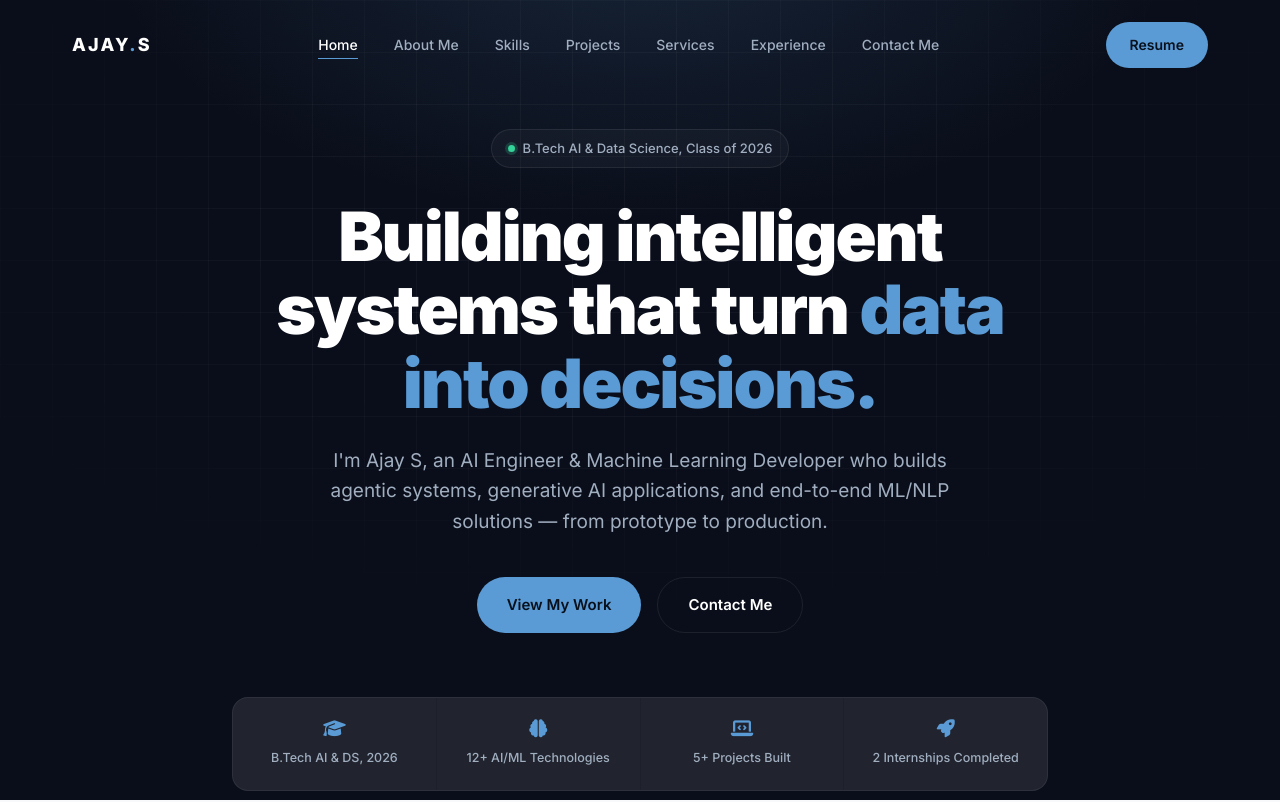
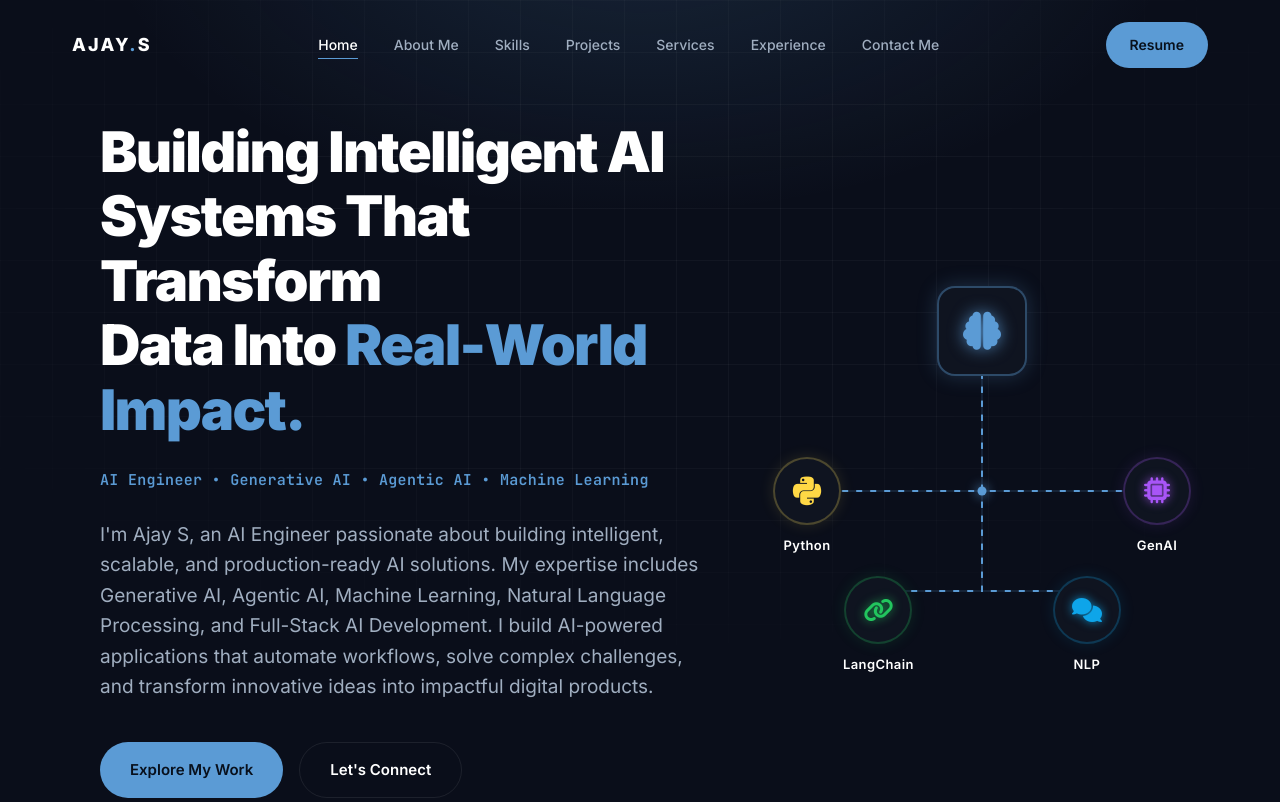
Before and after one commit to ajayspace-bit/My_Portfolio, a plain HTML site: page index.html in a window 1280 px wide. Shown: the top 802 px of the page. Drawn offline with nearby package versions, Linux system fonts and the light colour scheme.

Commit message:
Enhance portfolio UI and user experience

```diff
--- a/index.html
+++ b/index.html
@@ -36,19 +36,79 @@
 
 <!-- ============ HERO ============ -->
 <section class="hero" id="home">
-  <div class="container hero-inner">
-    <div class="hero-badge"><span class="dot"></span> B.Tech AI &amp; Data Science, Class of 2026</div>
-    <h1>Building intelligent systems that turn <span class="accent-text">data into decisions.</span></h1>
-    <p class="lede">I'm Ajay S, an AI Engineer &amp; Machine Learning Developer who builds agentic systems, generative AI applications, and end-to-end ML/NLP solutions — from prototype to production.</p>
-    <div class="hero-actions">
-      <a href="#projects" class="btn btn-primary">View My Work</a>
-      <a href="#contact" class="btn btn-outline">Contact Me</a>
-    </div>
-    <div class="stat-row reveal">
-      <div class="stat-item"><i class="fa-solid fa-graduation-cap"></i><div class="stat-label">B.Tech AI &amp; DS, 2026</div></div>
-      <div class="stat-item"><i class="fa-solid fa-brain"></i><div class="stat-label">12+ AI/ML Technologies</div></div>
-      <div class="stat-item"><i class="fa-solid fa-laptop-code"></i><div class="stat-label">5+ Projects Built</div></div>
-      <div class="stat-item"><i class="fa-solid fa-rocket"></i><div class="stat-label">2 Internships Completed</div></div>
+  <div class="hero-container">
+    <div class="hero-layout" style="display: flex; align-items: center; justify-content: space-between; gap: 48px; flex-wrap: wrap;">
+      <div class="hero-inner" style="text-align: left; max-width: 620px; flex: 1.2; min-width: 320px;">
+        <h1>Building Intelligent AI<br>Systems That Transform<br>Data Into <span class="accent-text">Real-World Impact.</span></h1>
+        <div class="hero-subheading">AI Engineer &bull; Generative AI &bull; Agentic AI &bull; Machine Learning</div>
+        <p class="lede" style="margin: 0 0 40px;">I'm Ajay S, an AI Engineer passionate about building intelligent, scalable, and production-ready AI solutions. My expertise includes Generative AI, Agentic AI, Machine Learning, Natural Language Processing, and Full-Stack AI Development. I build AI-powered applications that automate workflows, solve complex challenges, and transform innovative ideas into impactful digital products.</p>
+        <div class="hero-actions" style="justify-content: flex-start;">
+          <a href="#projects" class="btn btn-primary">Explore My Work</a>
+          <a href="#contact" class="btn btn-outline">Let's Connect</a>
+        </div>
+      </div>
+      <div class="hero-graphic" style="flex: 1; min-width: 320px; max-width: 500px; display: flex; justify-content: center; align-items: center; padding-right: 32px;">
+        <div class="diagram-container">
+          <!-- SVG Connector Lines -->
+          <svg class="diagram-svg" viewBox="0 0 450 450">
+            <!-- Background Static lines -->
+            <path class="diagram-line" d="M225,110 L225,225" />
+            <path class="diagram-line" d="M225,225 L84,225" />
+            <path class="diagram-line" d="M225,225 L366,225" />
+            <path class="diagram-line" d="M225,225 L225,325" />
+            <path class="diagram-line" d="M225,325 L120,325 L120,310" />
+            <path class="diagram-line" d="M225,325 L330,325 L330,310" />
+
+            <!-- Animated Active Lines -->
+            <path class="diagram-line-active" d="M225,110 L225,225 L84,225" />
+            <path class="diagram-line-active" d="M225,110 L225,225 L366,225" />
+            <path class="diagram-line-active" d="M225,225 L225,325 L120,325 L120,310" />
+            <path class="diagram-line-active" d="M225,225 L225,325 L330,325 L330,310" />
+
+            <!-- Center Junction Dot -->
+            <circle cx="225" cy="225" r="4.5" fill="#5B9BD5" style="filter: drop-shadow(0 0 6px #5B9BD5);" />
+          </svg>
+
+          <!-- Node 1: Brain (Central Node) -->
+          <div class="diagram-node" style="left: 180px; top: 20px;">
+            <div class="node-box node-brain">
+              <i class="fa-solid fa-brain" style="font-size: 38px; color: #5B9BD5; filter: drop-shadow(0 0 8px rgba(91, 155, 213, 0.75));"></i>
+            </div>
+          </div>
+
+          <!-- Node 2: Python -->
+          <div class="diagram-node" style="left: 16px; top: 191px;">
+            <div class="node-box node-circle node-python">
+              <i class="devicon-python-plain colored" style="font-size: 30px;"></i>
+            </div>
+            <span class="node-label">Python</span>
+          </div>
+
+          <!-- Node 3: GenAI -->
+          <div class="diagram-node" style="right: 16px; top: 191px;">
+            <div class="node-box node-circle node-genai">
+              <i class="fa-solid fa-microchip" style="font-size: 26px; color: #a855f7; filter: drop-shadow(0 0 5px rgba(168, 85, 247, 0.75));"></i>
+            </div>
+            <span class="node-label">GenAI</span>
+          </div>
+
+          <!-- Node 4: LangChain -->
+          <div class="diagram-node" style="left: 86px; top: 310px;">
+            <div class="node-box node-circle node-langchain">
+              <i class="fa-solid fa-link" style="font-size: 24px; color: #22c55e; filter: drop-shadow(0 0 5px rgba(34, 197, 94, 0.75));"></i>
+            </div>
+            <span class="node-label">LangChain</span>
+          </div>
+
+          <!-- Node 5: NLP -->
+          <div class="diagram-node" style="right: 86px; top: 310px;">
+            <div class="node-box node-circle node-nlp">
+              <i class="fa-solid fa-comments" style="font-size: 24px; color: #0ea5e9; filter: drop-shadow(0 0 5px rgba(14, 165, 233, 0.75));"></i>
+            </div>
+            <span class="node-label">NLP</span>
+          </div>
+        </div>
+      </div>
     </div>
   </div>
 </section>
--- a/style.css
+++ b/style.css
@@ -196,32 +196,129 @@ section.light-section{ background:var(--bg-light-alt); padding:120px 0; color:va
 	mask-image: radial-gradient(ellipse 70% 55% at 50% 30%, #000 40%, transparent 90%);
 	pointer-events:none;
 }
+.hero-container{
+	width:100%;
+	padding:0 32px 0 100px;
+}
+@media (max-width:1024px){
+	.hero-container{ padding-left:60px; }
+}
+@media (max-width:768px){
+	.hero-container{ padding-left:32px; }
+}
+@media (max-width:640px){
+	.hero-container{ padding-left:20px; padding-right:20px; }
+}
 .hero-inner{
 	position:relative; z-index:2;
-	max-width:880px;
-	margin:0 auto;
-	text-align:center;
+	max-width:620px;
+	text-align:left;
 }
-.hero-badge{
-	display:inline-flex; align-items:center; gap:8px;
-	padding:8px 16px;
-	border-radius:100px;
-	border:1px solid var(--border-dark);
-	background:rgba(255,255,255,0.03);
-	font-size:13px; font-weight:500;
-	color:var(--text-dark-muted);
-	margin-bottom:32px;
+/* ============ INTERACTIVE DIAGRAM ============ */
+.diagram-container {
+	position: relative;
+	width: 450px;
+	height: 450px;
+	margin: 0 auto;
+	user-select: none;
 }
-.hero-badge .dot{
-	width:7px; height:7px; border-radius:50%;
-	background:#34D399;
-	box-shadow:0 0 0 3px rgba(52,211,153,0.2);
+.diagram-node {
+	position: absolute;
+	display: flex;
+	flex-direction: column;
+	align-items: center;
+	z-index: 2;
+}
+.node-box {
+	background: #0f1420;
+	border: 2px solid rgba(91, 155, 213, 0.25);
+	box-shadow: 0 0 15px rgba(91, 155, 213, 0.15);
+	display: flex;
+	align-items: center;
+	justify-content: center;
+	transition: all 0.3s cubic-bezier(0.4, 0, 0.2, 1);
+}
+.node-box:hover {
+	transform: translateY(-4px) scale(1.05);
+}
+.node-brain {
+	width: 90px;
+	height: 90px;
+	border-radius: 18px;
+	border-color: rgba(91, 155, 213, 0.4);
+	box-shadow: 0 0 20px rgba(91, 155, 213, 0.25);
+}
+.node-brain:hover {
+	border-color: #5B9BD5;
+	box-shadow: 0 0 30px rgba(91, 155, 213, 0.6);
+}
+.node-circle {
+	width: 68px;
+	height: 68px;
+	border-radius: 50%;
+}
+.node-label {
+	margin-top: 10px;
+	font-family: var(--font-sans);
+	font-size: 13px;
+	font-weight: 600;
+	color: var(--text-dark-heading);
+	letter-spacing: 0.03em;
+}
+
+/* Glowing variations */
+.node-python { border-color: rgba(255, 223, 87, 0.25); box-shadow: 0 0 15px rgba(255, 223, 87, 0.12); }
+.node-python:hover { border-color: #ffdf57; box-shadow: 0 0 25px rgba(255, 223, 87, 0.45); }
+
+.node-genai { border-color: rgba(168, 85, 247, 0.25); box-shadow: 0 0 15px rgba(168, 85, 247, 0.12); }
+.node-genai:hover { border-color: #a855f7; box-shadow: 0 0 25px rgba(168, 85, 247, 0.45); }
+
+.node-langchain { border-color: rgba(34, 197, 94, 0.25); box-shadow: 0 0 15px rgba(34, 197, 94, 0.12); }
+.node-langchain:hover { border-color: #22c55e; box-shadow: 0 0 25px rgba(34, 197, 94, 0.45); }
+
+.node-nlp { border-color: rgba(14, 165, 233, 0.25); box-shadow: 0 0 15px rgba(14, 165, 233, 0.12); }
+.node-nlp:hover { border-color: #0ea5e9; box-shadow: 0 0 25px rgba(14, 165, 233, 0.45); }
+
+/* SVG Connectors */
+.diagram-svg {
+	position: absolute;
+	top: 0;
+	left: 0;
+	width: 100%;
+	height: 100%;
+	z-index: 1;
+	pointer-events: none;
+}
+.diagram-line {
+	stroke: rgba(91, 155, 213, 0.15);
+	stroke-width: 2px;
+	fill: none;
+}
+.diagram-line-active {
+	stroke: var(--accent);
+	stroke-width: 2px;
+	stroke-dasharray: 6 8;
+	animation: diagramDash 25s linear infinite;
+	fill: none;
+}
+@keyframes diagramDash {
+	to {
+		stroke-dashoffset: -1000;
+	}
+}
+.hero-subheading{
+	font-family:var(--font-mono);
+	font-size:clamp(13px, 1.4vw, 15px);
+	font-weight:600;
+	color:var(--accent);
+	margin-bottom:28px;
+	letter-spacing:0.02em;
 }
 .hero h1{
-	font-size:clamp(38px, 6.2vw, 68px);
+	font-size:clamp(36px, 5.5vw, 56px);
 	font-weight:900;
 	letter-spacing:-0.03em;
-	line-height:1.08;
+	line-height:1.15;
 	margin-bottom:26px;
 }
 .hero h1 .accent-text{ color:var(--accent); }
@@ -229,10 +326,10 @@ section.light-section{ background:var(--bg-light-alt); padding:120px 0; color:va
 	font-size:clamp(16px, 1.6vw, 19px);
 	color:var(--text-dark-muted);
 	max-width:640px;
-	margin:0 auto 40px;
+	margin:0 0 40px;
 }
 .hero-actions{
-	display:flex; gap:16px; justify-content:center; flex-wrap:wrap;
+	display:flex; gap:16px; justify-content:flex-start; flex-wrap:wrap;
 	margin-bottom:64px;
 }
 .hero-actions .btn{ padding:15px 30px; font-size:15px; }
```
Also changed, not shown: README.md (deleted).
